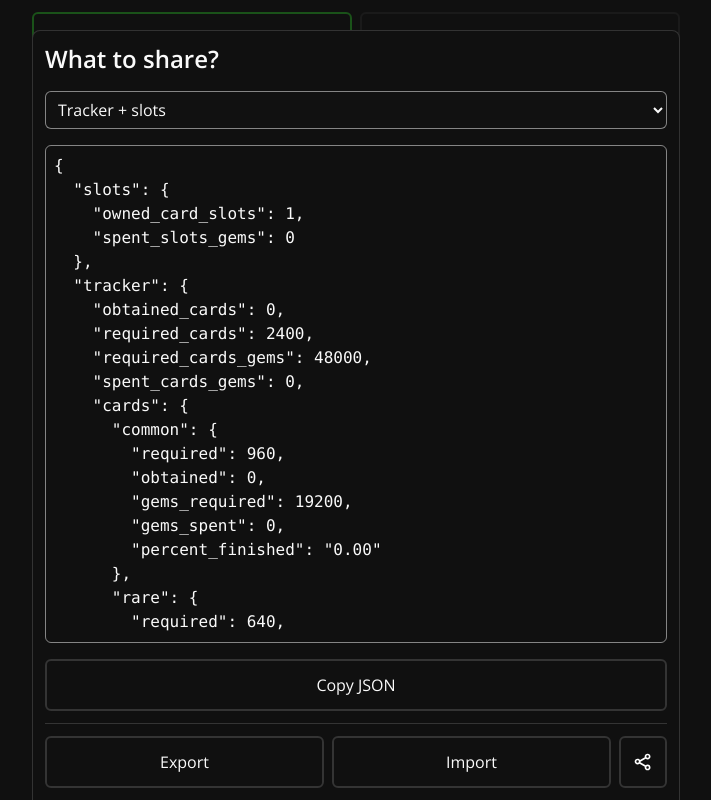
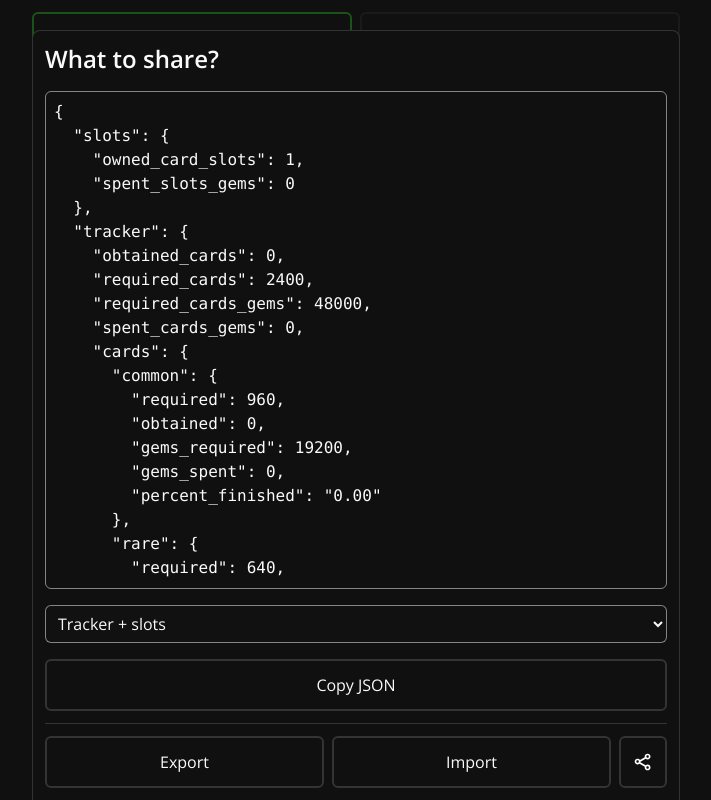
Before and after one commit to buczekmatthias/card-tracker, a Vue app: page / in a window 1280 px wide. Both pictures are taken after a click on the button 927 px from the left and 762 px from the top of the page. Shown: the top 800 px of the page, without its empty margins (284-995 px from the left). Built offline with nearby package versions, Linux system fonts and the light colour scheme.

Commit message:
Hot fix (share)

```diff
--- a/src/components/Tracker/Share.vue
+++ b/src/components/Tracker/Share.vue
@@ -1,17 +1,15 @@
 <template>
   <div class="e-i-container row-start-1">
     <Notification header="Data share" message="Data copied to clipboard" v-if="copiedMessage" />
-    <label class="flex flex-col gap-4">
-      <p class="text-2xl font-semibold">What to share?</p>
-      <select v-model="exportType">
-        <option :value="option.value" v-for="option in options" :key="option">{{ option.label }}</option>
-      </select>
-    </label>
+    <p class="text-2xl font-semibold">What to share?</p>
     <pre class="flex w-full p-2 rounded-md border border-solid border-separator/50">
           <code class="flex flex-col max-h-[60vh] overflow-auto w-full">
             <p>{{ exportData }}</p>
           </code>
-        </pre>
+      </pre>
+    <select v-model="exportType">
+      <option :value="option.value" v-for="option in options" :key="option">{{ option.label }}</option>
+    </select>
     <Button @click="copyResult">Copy JSON</Button>
   </div>
 </template>
```
